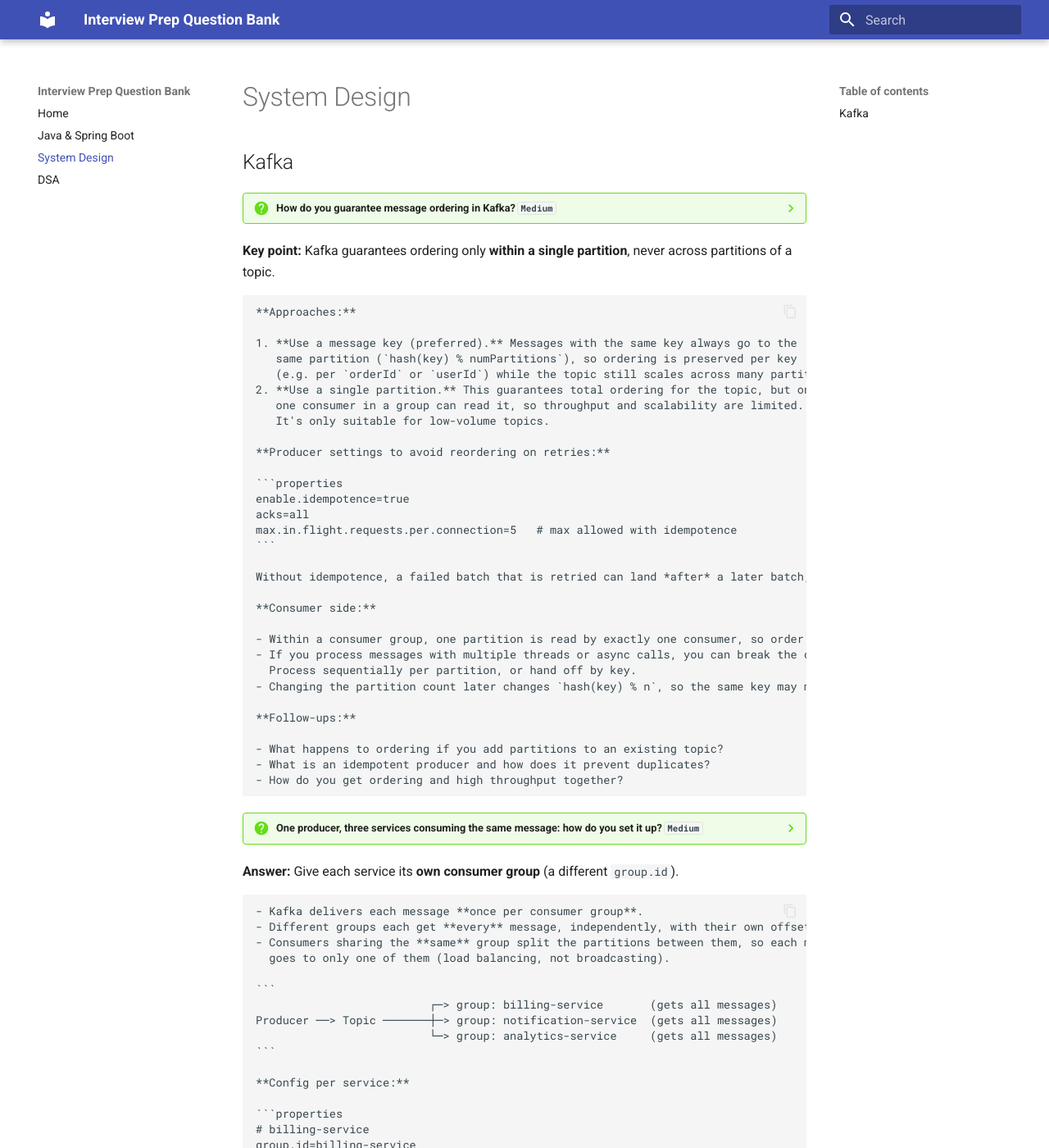
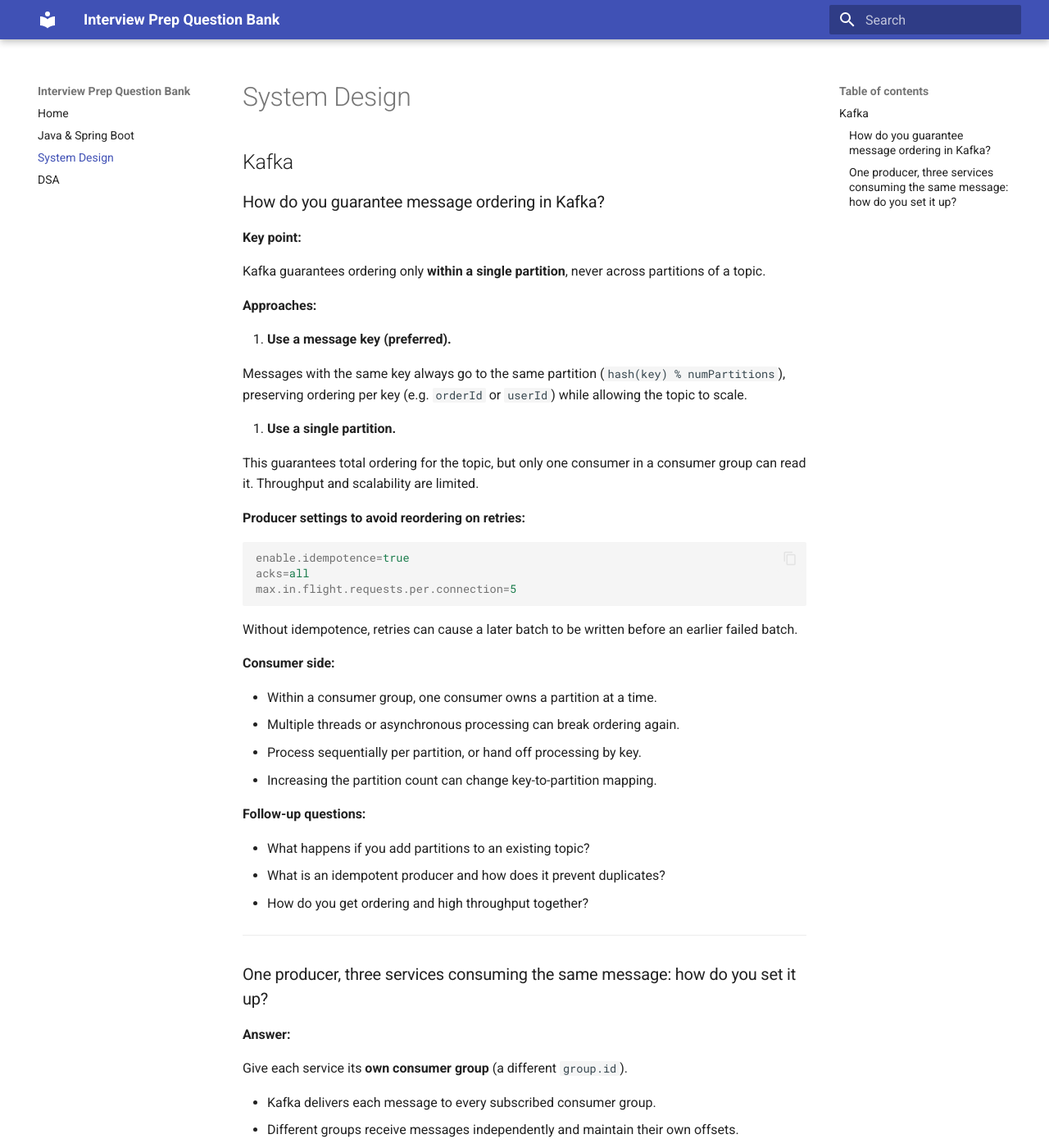
Before and after one commit to vivianmichael/interview-prep, an MkDocs documentation site: the page built from docs/system-design.md, in a window 1280 px wide and 1400 px high. Shown: the whole window at 82% size. Built offline with MkDocs 1.6.1 and Material for MkDocs 9.7.7, drawn with Linux system fonts in a browser that asks for light colours; some of the changed text lies outside the part shown.

Commit message:
fix formatting

````diff
--- a/docs/system-design.md
+++ b/docs/system-design.md
@@ -1,81 +1,106 @@
+
 # System Design
 
 ## Kafka
 
-??? question "How do you guarantee message ordering in Kafka? `Medium`"
-**Key point:** Kafka guarantees ordering only **within a single partition**, never across partitions of a topic.
+### How do you guarantee message ordering in Kafka?
 
-    **Approaches:**
+**Key point:**
 
-    1. **Use a message key (preferred).** Messages with the same key always go to the
-       same partition (`hash(key) % numPartitions`), so ordering is preserved per key
-       (e.g. per `orderId` or `userId`) while the topic still scales across many partitions.
-    2. **Use a single partition.** This guarantees total ordering for the topic, but only
-       one consumer in a group can read it, so throughput and scalability are limited.
-       It's only suitable for low-volume topics.
+Kafka guarantees ordering only **within a single partition**, never across
+partitions of a topic.
 
-    **Producer settings to avoid reordering on retries:**
+**Approaches:**
 
-    ```properties
-    enable.idempotence=true
-    acks=all
-    max.in.flight.requests.per.connection=5   # max allowed with idempotence
-    ```
+1. **Use a message key (preferred).**
 
-    Without idempotence, a failed batch that is retried can land *after* a later batch, which breaks ordering.
+   Messages with the same key always go to the same partition
+   (`hash(key) % numPartitions`), preserving ordering per key
+   (e.g. `orderId` or `userId`) while allowing the topic to scale.
 
-    **Consumer side:**
+2. **Use a single partition.**
 
-    - Within a consumer group, one partition is read by exactly one consumer, so order is preserved.
-    - If you process messages with multiple threads or async calls, you can break the order again.
-      Process sequentially per partition, or hand off by key.
-    - Changing the partition count later changes `hash(key) % n`, so the same key may move to a different partition.
+   This guarantees total ordering for the topic, but only one consumer
+   in a consumer group can read it. Throughput and scalability are limited.
 
-    **Follow-ups:**
+**Producer settings to avoid reordering on retries:**
 
-    - What happens to ordering if you add partitions to an existing topic?
-    - What is an idempotent producer and how does it prevent duplicates?
-    - How do you get ordering and high throughput together?
+```properties
+enable.idempotence=true
+acks=all
+max.in.flight.requests.per.connection=5
+```
 
-??? question "One producer, three services consuming the same message: how do you set it up? `Medium`"
-**Answer:** Give each service its **own consumer group** (a different `group.id`).
+Without idempotence, retries can cause a later batch to be written
+before an earlier failed batch.
 
-    - Kafka delivers each message **once per consumer group**.
-    - Different groups each get **every** message, independently, with their own offsets.
-    - Consumers sharing the **same** group split the partitions between them, so each message
-      goes to only one of them (load balancing, not broadcasting).
+**Consumer side:**
 
-    ```
-                              ┌─> group: billing-service       (gets all messages)
-    Producer ──> Topic ───────┼─> group: notification-service  (gets all messages)
-                              └─> group: analytics-service     (gets all messages)
-    ```
+- Within a consumer group, one consumer owns a partition at a time.
+- Multiple threads or asynchronous processing can break ordering again.
+- Process sequentially per partition, or hand off processing by key.
+- Increasing the partition count can change key-to-partition mapping.
 
-    **Config per service:**
+**Follow-up questions:**
 
-    ```properties
-    # billing-service
-    group.id=billing-service
+- What happens if you add partitions to an existing topic?
+- What is an idempotent producer and how does it prevent duplicates?
+- How do you get ordering and high throughput together?
 
-    # notification-service
-    group.id=notification-service
+---
 
-    # analytics-service
-    group.id=analytics-service
-    ```
+### One producer, three services consuming the same message: how do you set it up?
 
-    **Scaling each service:** if a service runs multiple instances, all instances use the
-    **same** `group.id`. Kafka spreads the partitions across them. Max useful instances per
-    service = number of partitions.
+**Answer:**
 
-    **Other points:**
+Give each service its **own consumer group** (a different `group.id`).
 
-    - Each group tracks its own offsets, so a slow or down service doesn't affect the others.
-    - Use `retention.ms` so a service that was down can catch up when it returns.
-    - A new group can replay from the beginning with `auto.offset.reset=earliest`.
+- Kafka delivers each message to every subscribed consumer group.
+- Different groups receive messages independently and maintain their own offsets.
+- Consumers sharing the same group split partitions between themselves.
 
-    **Follow-ups:**
+**Architecture:**
 
-    - What happens if two services accidentally use the same `group.id`?
-    - How does a consumer group rebalance work?
-    - Kafka vs RabbitMQ: how does each handle this fan-out pattern?
+```text
+                         ┌──> billing-service
+                         │    group.id=billing-service
+                         │
+Producer ──> Kafka Topic ├──> notification-service
+                         │    group.id=notification-service
+                         │
+                         └──> analytics-service
+                              group.id=analytics-service
+```
+
+**Configuration per service:**
+
+```properties
+# billing-service
+group.id=billing-service
+
+# notification-service
+group.id=notification-service
+
+# analytics-service
+group.id=analytics-service
+```
+
+**Scaling each service:**
+
+If a service runs multiple instances, all instances use the same `group.id`.
+Kafka distributes partitions across those instances.
+
+Maximum useful active consumers per group = number of partitions.
+
+**Other important points:**
+
+- Each group tracks its own offsets.
+- A slow or unavailable service doesn't block other groups.
+- Use appropriate `retention.ms` so a service can catch up after downtime.
+- A new group can replay from the beginning using
+  `auto.offset.reset=earliest`.
+
+**Follow-up questions:**
+
+- What happens if two services accidentally use the same `group.id`?
+- How does a consumer group rebalance work?
````
Also changed, not shown: docs/dsa.md (added, +1 -0 lines), docs/java-spring.md (+29 -16 lines).
